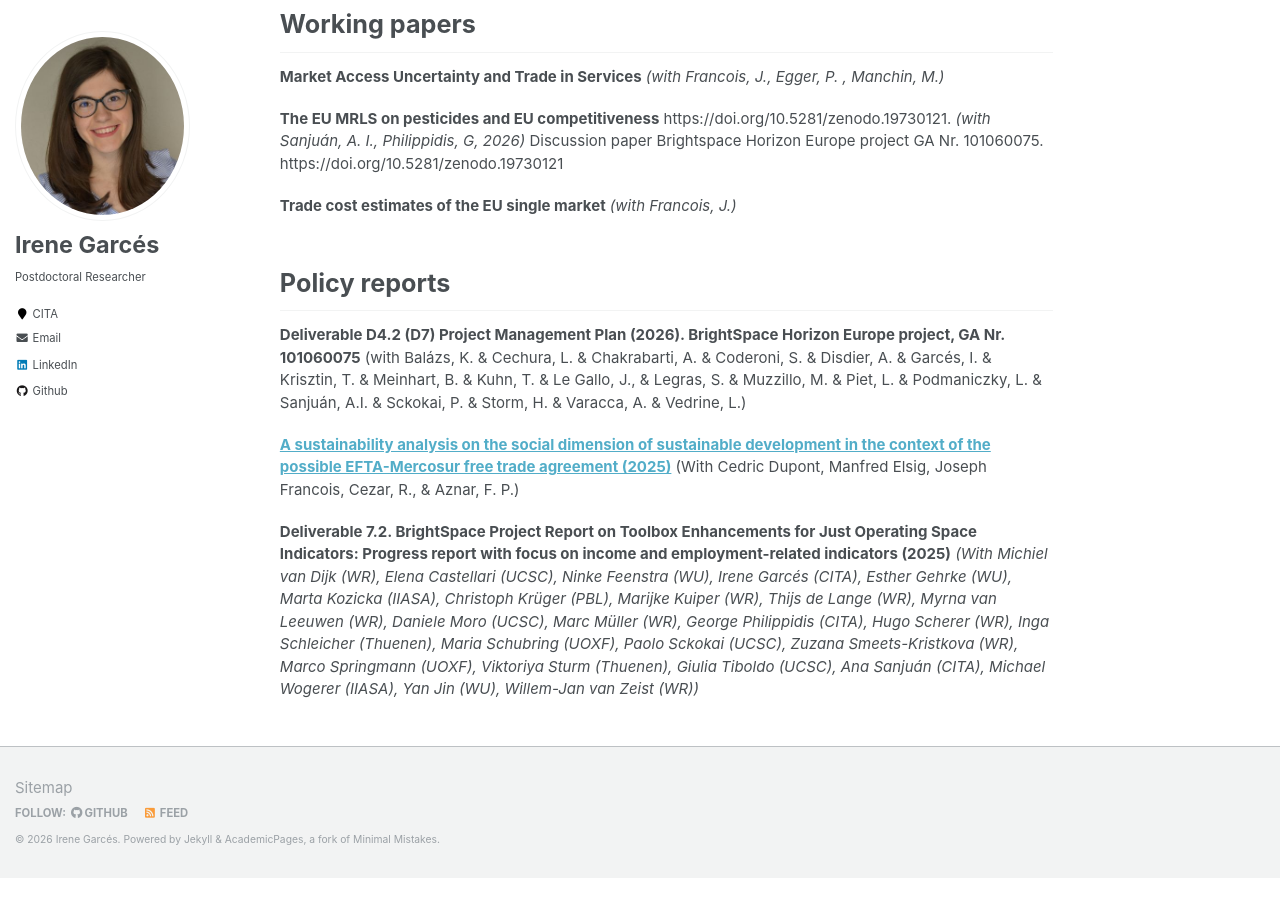
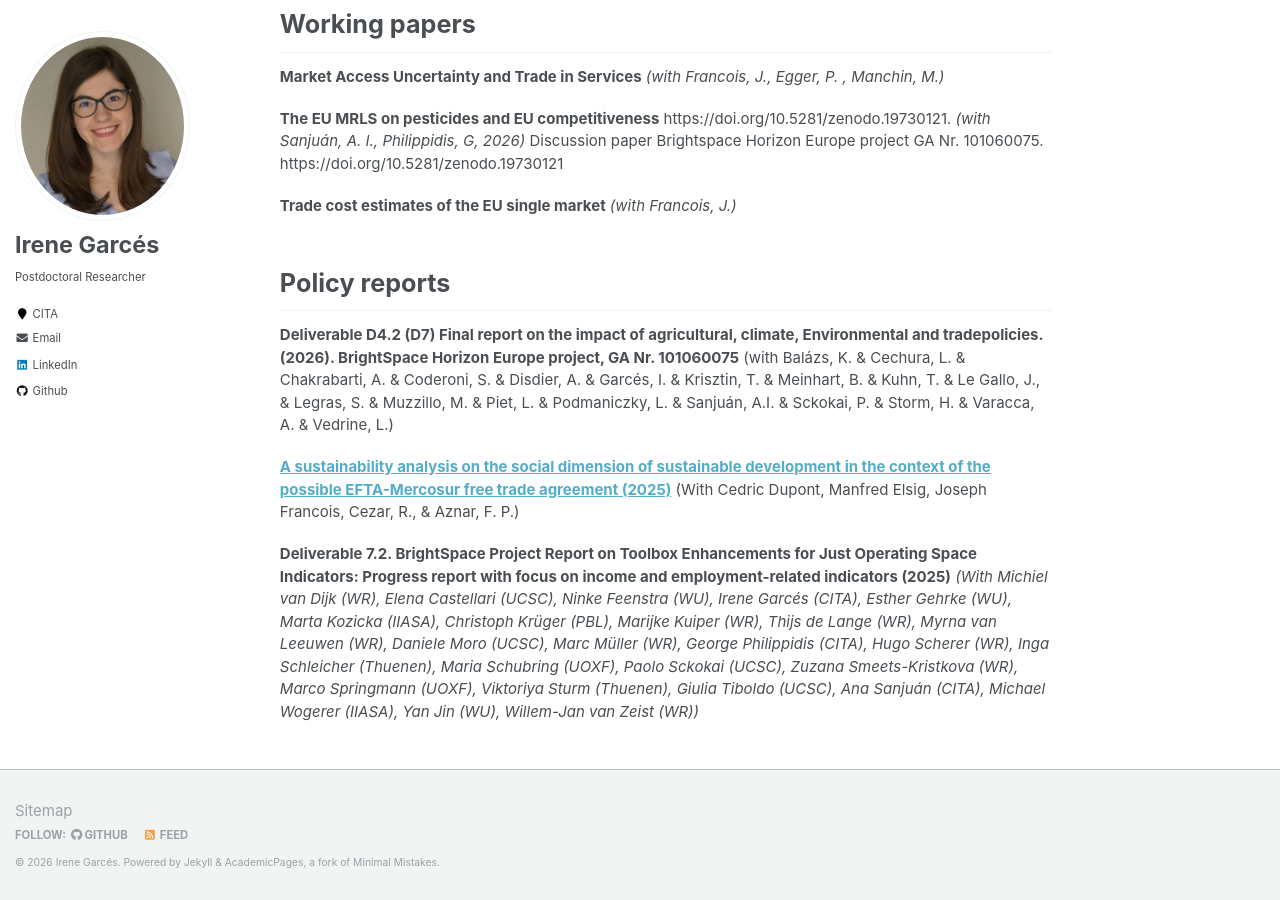
Before and after one commit to IreneGarces/irenegarces.github.io, a Jekyll site: the page built from _pages/research.md, in a window 1280 px wide and 900 px high, scrolled down 739 px. Built offline with Jekyll 4.4.1, drawn with Linux system fonts in a browser that asks for light colours; before the commit the page ends 1617 px from its top, so only the background shows below that.

Commit message:
Update research.md

```diff
--- a/_pages/research.md
+++ b/_pages/research.md
@@ -43,7 +43,7 @@ This paper received the award for the best research paper presented by a young s
 
 ## Policy reports
 
-**Deliverable D4.2 (D7) Project Management Plan (2026). BrightSpace Horizon Europe project, GA Nr. 101060075**
+**Deliverable D4.2 (D7) Final report on the impact of agricultural, climate, Environmental and tradepolicies. (2026). BrightSpace Horizon Europe project, GA Nr. 101060075**
 (with Balázs, K. & Cechura, L. & Chakrabarti, A. & Coderoni, S. & Disdier, A. & Garcés, I. & Krisztin, T. & Meinhart, B. & Kuhn, T. & Le Gallo, J., & Legras, S. &  Muzzillo, M. & Piet, L. & Podmaniczky, L. & Sanjuán, A.I. & Sckokai, P. & Storm, H. & Varacca, A. & Vedrine, L.)
 
 
```
